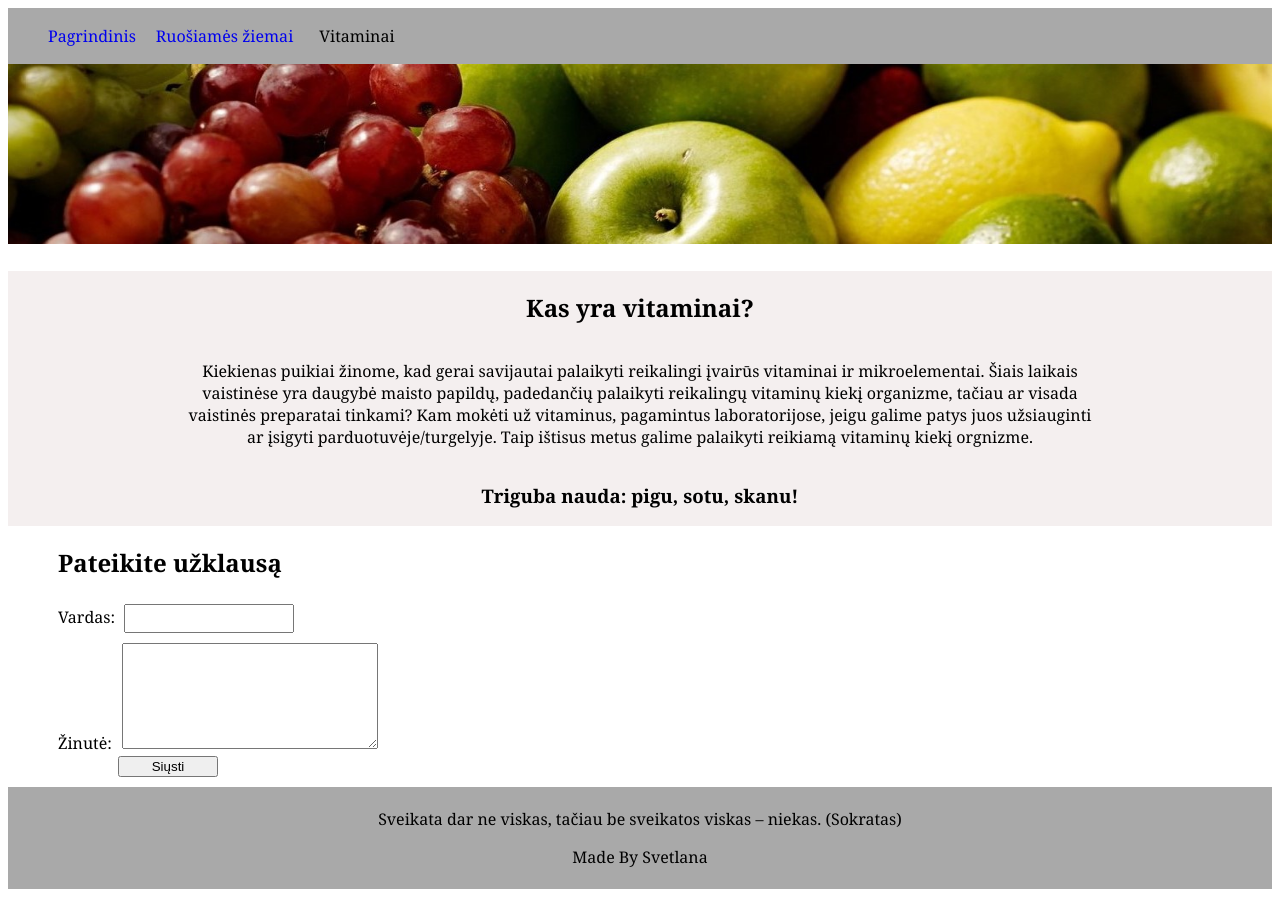
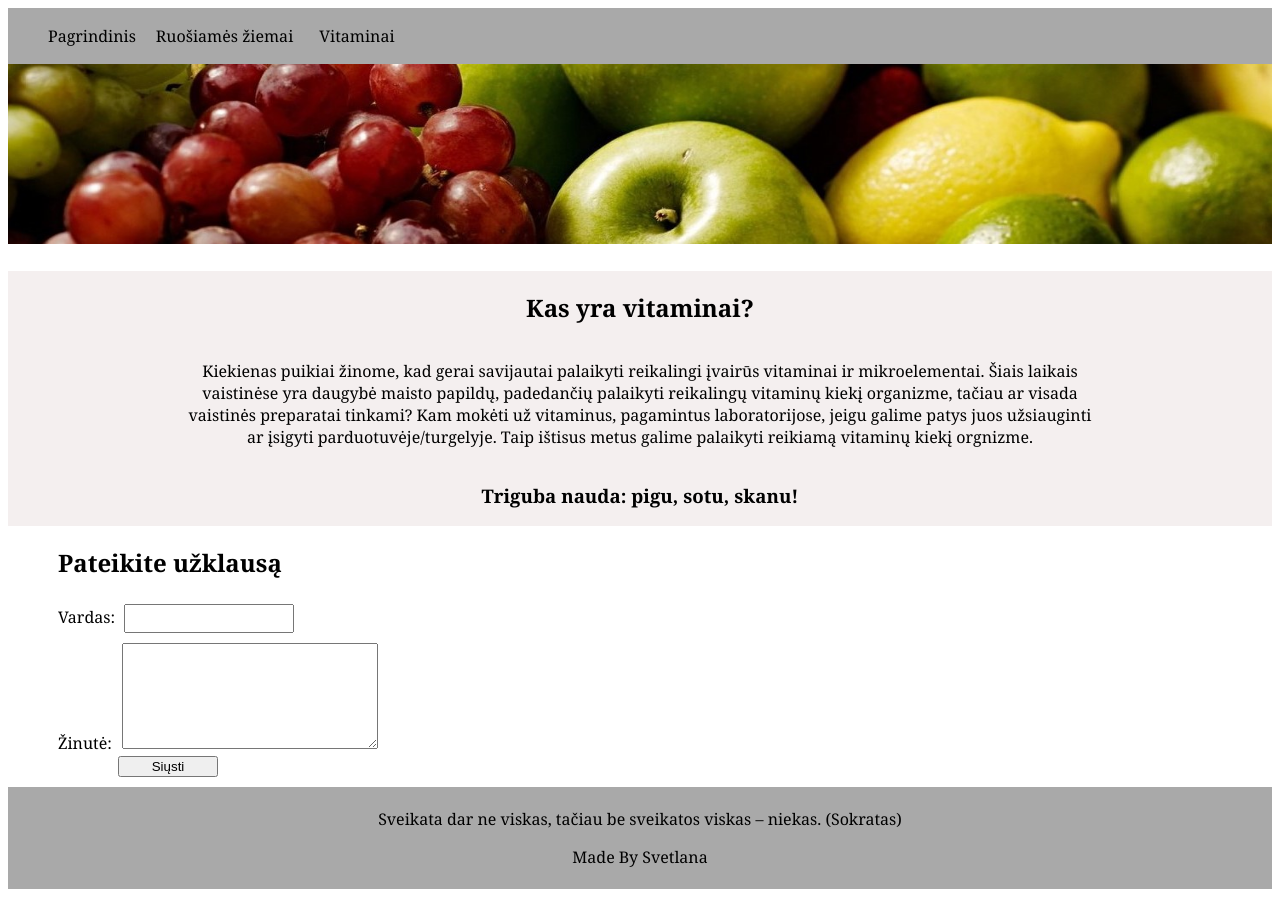
Before and after one commit to SvZ-web/baigiamasis, a plain HTML site: page index.html in a window 1280 px wide. Drawn offline with Linux system fonts and the light colour scheme.

Commit message:
img-taisyta

```diff
--- a/scripts.js
+++ b/scripts.js
@@ -1,3 +1,4 @@
+
 let slideIndex = 0;
 showSlides();
 
--- a/styles.css
+++ b/styles.css
@@ -2,9 +2,9 @@ body {font-family:Cambria, Cochin, Georgia, Times, 'Times New Roman', serif}
 .header{display:flex; background-color:darkgrey;}
 .main-menu{display:flex; font-size:16px;list-style-type: none; color:black;
     gap:20px; text-decoration:none; align-items:center;}
-    a:link { text-decoration: none; }
+    a:link { text-decoration: none; color:black; }
 a:visited { text-decoration: none; color:black;}
-a:active { text-decoration: none; }
+a:active { text-decoration: none; color:black; }
 .slides {width:100%;}
 .drop-button {font-family:Cambria, Cochin, Georgia, Times, 'Times New Roman', serif;
   color: black; font-size: 16px; border: none; background-color:darkgrey}
```
